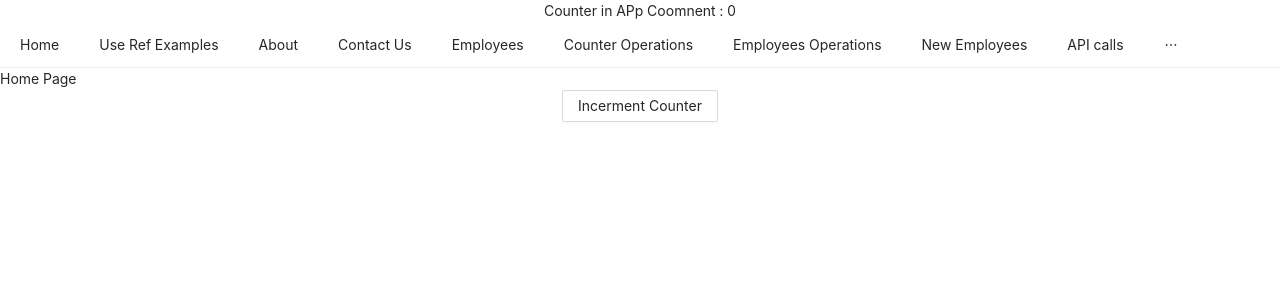
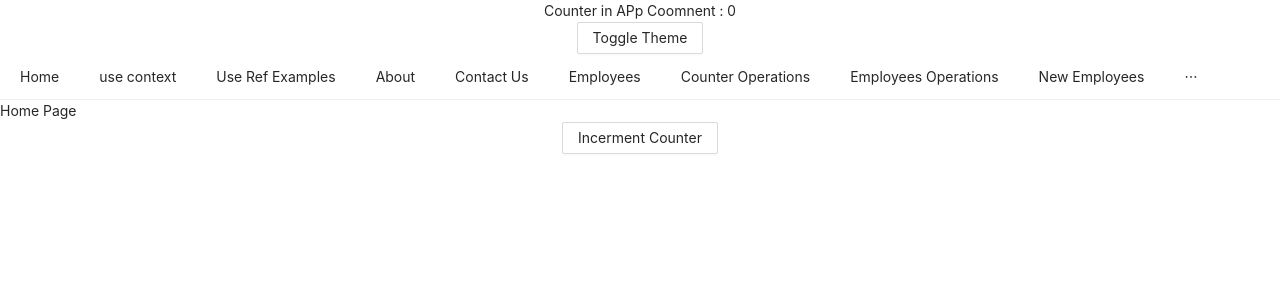
Before and after one commit to amit-gaikwad/react-dummy-examples, a React (Create React App) app: page / in a window 1280 px wide. Shown: the top 300 px of the page. Built offline with nearby package versions, Linux system fonts and the light colour scheme; no server answers.

Commit message:
add use context

```diff
--- a/src/App.js
+++ b/src/App.js
@@ -3,26 +3,82 @@ import "./App.css";
 import { AppRoutes } from "./components/Routes/AppRoutes";
 import { connect } from "react-redux";
 import PropTypes from "prop-types";
-import React from "react";
+import React, { useEffect, useState } from "react";
 import { getAllEmployeesData } from "./Actions/EmployeeAction";
+import { Button } from "antd";
 
-class App extends React.Component {
-  constructor(props) {
-    super(props);
+const themes = {
+  light: {
+    foreground: "black",
+    background: "white",
+  },
+  dark: {
+    foreground: "white",
+    background: "black",
+  },
+};
+
+export const ThemeContext = React.createContext(themes.light);
+
+const App = (props) => {
+  const [currentTheme, setCurrentTheme] = useState("light");
+
+  useEffect(() => {
+    props.mygetAllEmployee();
+  }, []);
+
+  const handleThemeChange = () => {
+    if (currentTheme === "light") {
+      setCurrentTheme("dark");
     }
-  componentDidMount() {
-    this.props.mygetAllEmployee();
+    if (currentTheme === "dark") {
+      setCurrentTheme("light");
     }
-  render() {
-    //this.props.mygetAllEmployee();
+  };
+
+  console.log("current Theme >>", currentTheme);
+
+  // var usedTheme;
+
+  // if (currentTheme === "light") {
+  //   usedTheme = themes.light;
+  // }
+  // if (currentTheme === "dark") {
+  //   usedTheme = themes.dark;
+  // }
+
+  var usedTheme = themes[currentTheme];
+
   return (
     <div className="App">
-        Counter in APp Coomnent : {this.props.myCounter}
+      Counter in APp Coomnent : {props.myCounter}
+      <div>
+        <Button onClick={handleThemeChange}> Toggle Theme</Button>
+      </div>
+      <ThemeContext.Provider value={usedTheme}>
         <AppRoutes></AppRoutes>
+      </ThemeContext.Provider>
     </div>
   );
-  }
-}
+};
+
+// class App extends React.Component {
+//   constructor(props) {
+//     super(props);
+//   }
+//   componentDidMount() {
+//     this.props.mygetAllEmployee();
+//   }
+//   render() {
+//     //this.props.mygetAllEmployee();
+//     return (
+//       <div className="App">
+//         Counter in APp Coomnent : {this.props.myCounter}
+//         <AppRoutes></AppRoutes>
+//       </div>
+//     );
+//   }
+// }
 
 App.propTypes = {
   myCounter: PropTypes.number.isRequired,
--- a/src/components/Header/HeaderComponent.jsx
+++ b/src/components/Header/HeaderComponent.jsx
@@ -8,6 +8,10 @@ export class HeaderComponent extends Component {
         <Menu.Item key="home">
           <Link to="/home">Home</Link>
         </Menu.Item>
+        <Menu.Item key="use-context">
+          <Link to="/use-context">use context</Link>
+        </Menu.Item>
+
         <Menu.Item key="useRef">
           <Link to="/useRef">Use Ref Examples</Link>
         </Menu.Item>
--- a/src/components/Routes/AppRoutes.jsx
+++ b/src/components/Routes/AppRoutes.jsx
@@ -12,6 +12,7 @@ import { NewEmployeeListContainer } from "../Employees/NewEmployeeListComponent"
 import { HeaderComponent } from "../Header/HeaderComponent";
 import { HomeContainer } from "../Home/HomeComponent";
 import { EnterRegistrationDetailsComponent } from "../RegistrationDetails/EnterRegistrationDetailsClassBasedComponent";
+import { ParentComponentUseContext } from "../useContextComponents/ParentComponent";
 import { ParentComponent } from "../useEffectComponents/ParentComponent";
 import { CompanyInfoComponent } from "../useRefComponents/CompanyInfoComponent";
 //import { EnterStudentInfoComponent } from "../UseStateComponents/EnterStudentInfoComponent";
@@ -75,6 +76,11 @@ export class AppRoutes extends Component {
             component={ParentComponent}
             exact
           ></Route>
+          <Route
+            path="/use-context"
+            component={ParentComponentUseContext}
+            exact
+          ></Route>
         </Switch>
       </BrowserRouter>
     );
--- /dev/null
+++ b/src/components/useContextComponents/ChildComponent.jsx
@@ -0,0 +1,18 @@
+import { Col, Row } from "antd";
+import PropTypes from "prop-types";
+import { useContext } from "react";
+import { ThemeContext } from "../../App";
+
+export const ChildComponentUseContext = (props) => {
+  const theme = useContext(ThemeContext);
+  return (
+    <Row style={{ background: theme.background, color: theme.foreground }}>
+      <Col span={24}>Child Component using use context</Col>
+      <Col span={24}>Parent Data :{props.name}</Col>
+    </Row>
+  );
+};
+
+ChildComponentUseContext.propTypes = {
+  name: PropTypes.string.isRequired,
+};
--- /dev/null
+++ b/src/components/useContextComponents/ParentComponent.jsx
@@ -0,0 +1,13 @@
+import { Col, Row } from "antd";
+import { ChildComponentUseContext } from "./ChildComponent";
+
+export const ParentComponentUseContext = () => {
+  return (
+    <Row>
+      <Col span={24}>Parent COmponent</Col>
+      <Col span={24}>
+        <ChildComponentUseContext name="John"></ChildComponentUseContext>
+      </Col>
+    </Row>
+  );
+};
```
Lines whose indentation alone changed are shown as unchanged.
